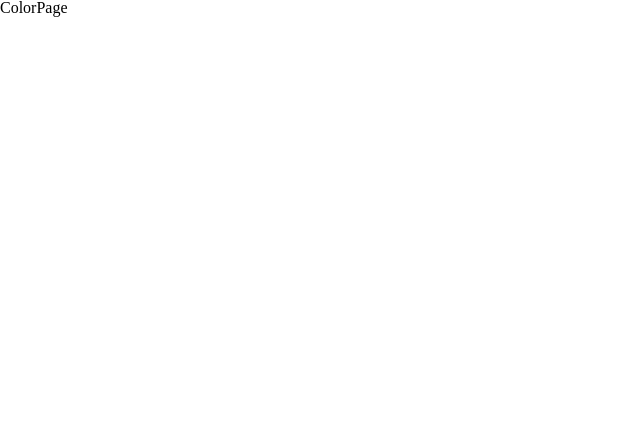
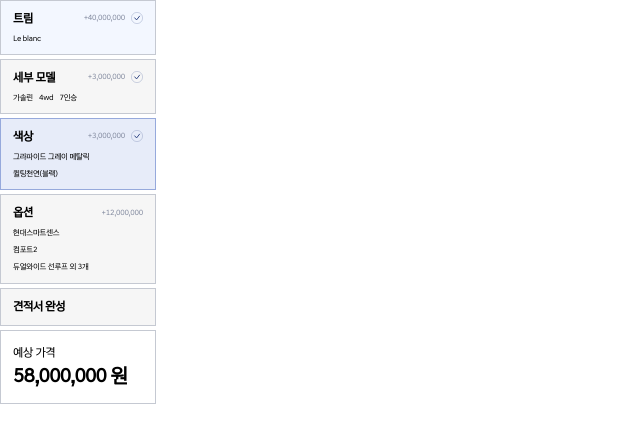
Before and after one commit to Hypersand/A5-Idle, a React (Vite) app in the folder frontend/Idle/: page /color in a window 1280 px wide. Shown: the top 442 px of the page, without its empty margins (0-640 px from the left). Built offline with nearby package versions, Linux system fonts and the light colour scheme.

Commit message:
[refactor] 폴더 경로 설정

```diff
--- a/frontend/Idle/src/components/Navbar/EstimatePrice.jsx
+++ b/frontend/Idle/src/components/Navbar/EstimatePrice.jsx
@@ -1,6 +1,6 @@
 import { useContext } from "react";
 import { styled } from "styled-components";
-import { carContext } from "../../../utils/context";
+import { carContext } from "../../utils/context";
 
 function EstimatePrice() {
   const { car } = useContext(carContext);
--- a/frontend/Idle/src/components/Navbar/Navbar.jsx
+++ b/frontend/Idle/src/components/Navbar/Navbar.jsx
@@ -1,5 +1,5 @@
 import NavbarBox from "./NavbarBox.jsx";
-import { TYPE } from "../../../utils/constants.jsx";
+import { TYPE } from "../../utils/constants.jsx";
 import { styled } from "styled-components";
 import EstimatePrice from "./EstimatePrice.jsx";
 
--- a/frontend/Idle/src/components/Navbar/NavbarBox.jsx
+++ b/frontend/Idle/src/components/Navbar/NavbarBox.jsx
@@ -1,10 +1,9 @@
 import { styled } from "styled-components";
 import { ReactComponent as Checked } from "../../assets/images/checked.svg";
 import { useContext, useEffect, useState } from "react";
-import { carContext } from "../../../utils/context";
-import { TYPE } from "../../../utils/constants";
+import { carContext } from "../../utils/context";
 import { useLocation, useNavigate } from "react-router-dom";
-import { clickedOptionPage, TRIM, COLOR, DETAIL, OPTION, BILL } from "../../../utils/constants";
+import { clickedOptionPage, TRIM, COLOR, DETAIL, OPTION, BILL, TYPE } from "../../utils/constants";
 /**
  *
  * @param {trim,color~~} type
@@ -52,9 +51,11 @@ function renderOption(type, options) {
   if (type === DETAIL) {
     return (
       <StForDetail>
-        {selectedOptions.map((item, index) => (
-          <StSelected key={index}>{item}</StSelected>
-        ))}
+        {selectedOptions.map((item, index) => {
+          if (item !== undefined) {
+            return <StSelected key={index}>{item}</StSelected>;
+          }
+        })}
       </StForDetail>
     );
   }
--- a/frontend/Idle/src/components/common/MainLogo.jsx
+++ b/frontend/Idle/src/components/common/MainLogo.jsx
@@ -1,7 +1,6 @@
-// import MainLogoImg from "../../assets/images/Hyundai.svg";
 import styled from "styled-components";
 import { ReactComponent as MainLogoImg } from "../../assets/images/hyundai.svg";
-import { HYUNDAI_MAIN } from "../../../utils/routes";
+import { HYUNDAI_MAIN } from "../../utils/routes";
 
 function MainLogo() {
   function logoClicked() {
--- a/frontend/Idle/src/components/common/WarningModal.jsx
+++ b/frontend/Idle/src/components/common/WarningModal.jsx
@@ -1,6 +1,6 @@
 import styled from "styled-components";
 import { useState, useContext } from "react";
-import carContext from "../../../utils/carContext";
+import carContext from "../../utils/carContext";
 import BlueButton from "./BlueButton";
 import WhiteButton from "./WhiteButton";
 /**
--- a/frontend/Idle/src/components/trim/Trim.jsx
+++ /dev/null
@@ -1,5 +0,0 @@
-function Trim() {
-  return <div>Trim</div>;
-}
-
-export default Trim;
--- a/frontend/Idle/src/pages/colorPage.jsx
+++ b/frontend/Idle/src/pages/colorPage.jsx
@@ -1,5 +1,11 @@
+import Navbar from "../components/Navbar/Navbar";
+
 function ColorPage() {
-  return <div>ColorPage</div>;
+  return (
+    <div>
+      <Navbar />
+    </div>
+  );
 }
 
 export default ColorPage;
--- a/frontend/Idle/src/pages/trimPage.jsx
+++ b/frontend/Idle/src/pages/trimPage.jsx
@@ -1,6 +1,7 @@
 import { useEffect, useState } from "react";
 import { getTrimData } from "../utils/api";
 import TrimBoxContainer from "../components/TrimBoxContainer/TrimBoxContainer";
+import MainLogo from "../components/common/MainLogo";
 
 function TrimPage() {
   const [trimData, setTrimData] = useState(null);
@@ -11,7 +12,12 @@ function TrimPage() {
     });
   }, []);
 
-  return <div>{trimData ? <TrimBoxContainer {...trimData} /> : <p>Loading...</p>}</div>;
+  return (
+    <div>
+      {trimData ? <TrimBoxContainer {...trimData} /> : <p>Loading...</p>}
+      <MainLogo />
+    </div>
+  );
 }
 
 export default TrimPage;
```
